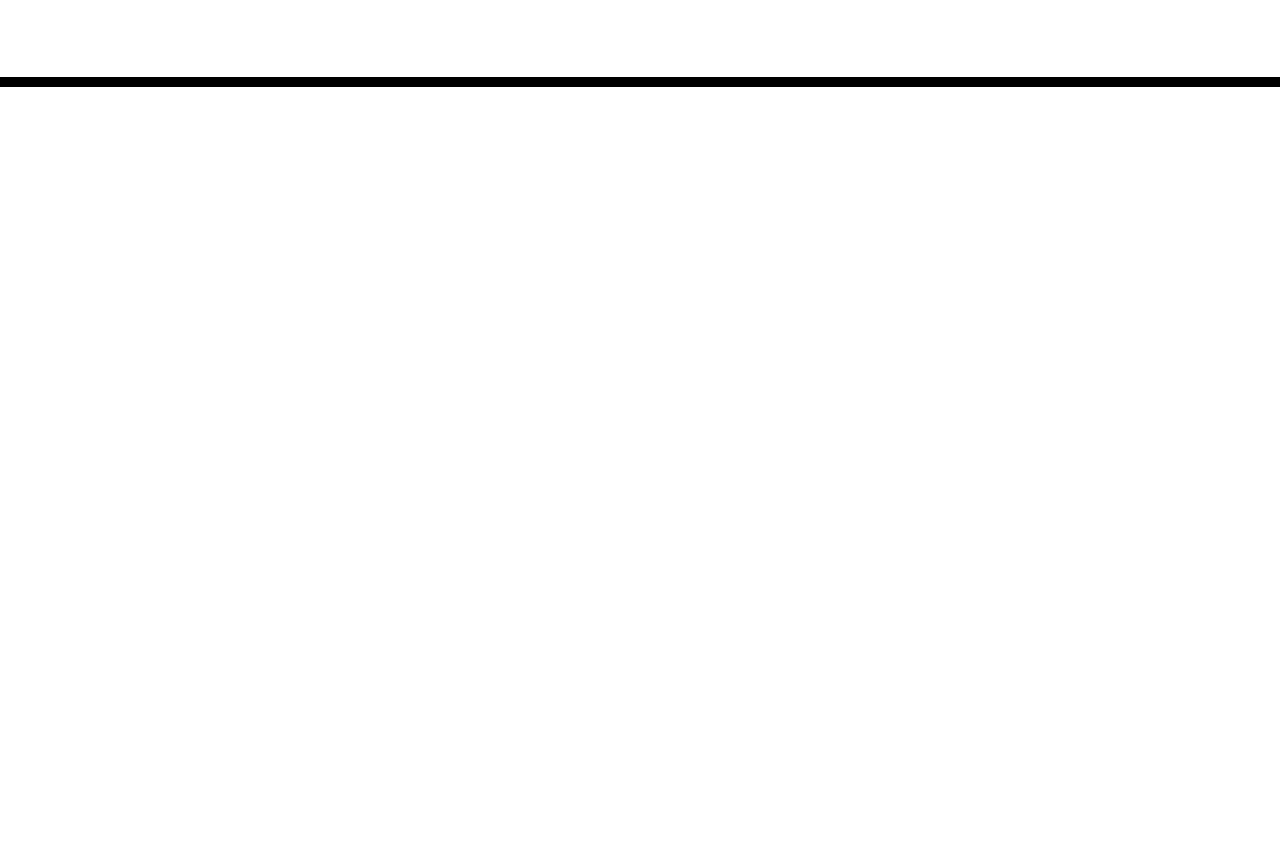
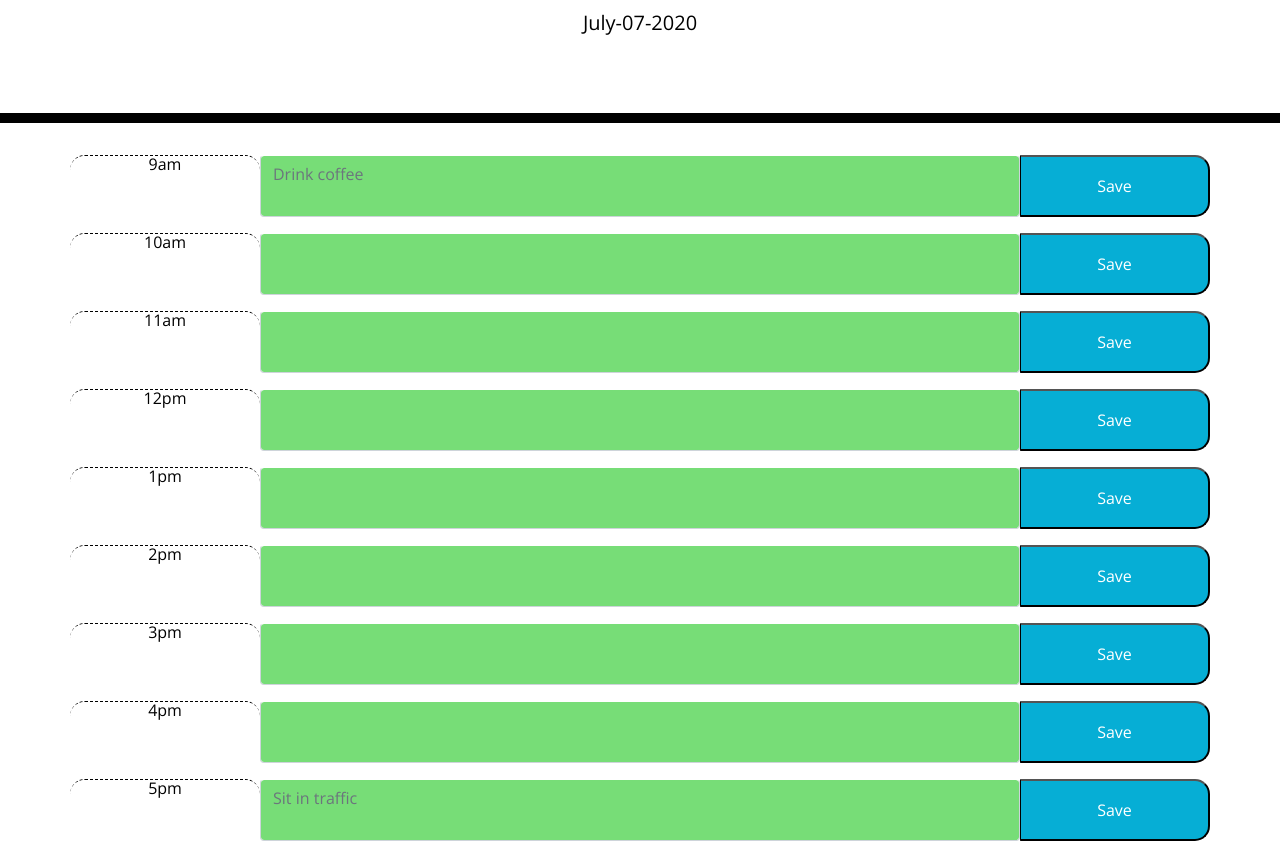
Before and after one commit to nlamonaco86/PlannerApplication, a plain HTML site: page index.html in a window 1280 px wide. Shown: the part 181-1038 px from the top of the page. Before the commit the page ends 800 px from the top, so only its background shows below. Drawn offline with nearby package versions, Linux system fonts and the light colour scheme; files that its build step writes are made by us from their sources.

```diff
--- a/index.html
+++ b/index.html
@@ -4,22 +4,31 @@
     <meta charset="UTF-8" />
     <meta name="viewport" content="width=device-width, initial-scale=1.0" />
     <meta http-equiv="X-UA-Compatible" content="ie=edge" />
+    <!-- Bootstrap -->
     <link
       rel="stylesheet"
       href="https://stackpath.bootstrapcdn.com/bootstrap/4.3.1/css/bootstrap.min.css"
     />
+    <!-- Fonts -->
     <link
       rel="stylesheet"
       href="https://use.fontawesome.com/releases/v5.8.1/css/all.css"
       integrity="sha384-50oBUHEmvpQ+1lW4y57PTFmhCaXp0ML5d60M1M7uH2+nqUivzIebhndOJK28anvf"
       crossorigin="anonymous"
     />
+    <!-- Fonts -->
     <link
       href="https://fonts.googleapis.com/css?family=Open+Sans&display=swap"
       rel="stylesheet"
     />
-    <link rel="stylesheet" href="style.css" />
-    <script src="assets/script.js"></script>
+    <!-- Stylesheet -->
+    <link rel="stylesheet" href="assets/style.css" />
+    <!-- JQuery -->
+    <script src="https://code.jquery.com/jquery-3.4.1.min.js"></script>
+    <!-- Moment -->
+    <script src="https://cdnjs.cloudflare.com/ajax/libs/moment.js/2.24.0/moment.min.js"></script>
+    <!-- Script -->
+    <script src="assets/script.js" defer></script>
 
     <title>Work Day Scheduler</title>
   </head>
@@ -29,12 +38,57 @@
       <h1 class="display-3">Work Day Scheduler</h1>
       <p class="lead">A simple calendar app for scheduling your work day</p>
       <p id="currentDay" class="lead"></p>
+      <!-- <p id="endofDay" class="lead"></p> -->
     </header>
     <div class="container">
-      <!-- Timeblocks go here -->
-    </div>
+<div class="row form-group">
+    <p class="col-lg-2 description time-block hour">9am</p>
+    <textarea class="form-control col-lg-8 block description textarea block" id="am9" placeholder="Drink coffee"></textarea>
+    <button class="col-lg-2 saveBtn" id="btn9">Save</button>
+  </div>
+  <div class="row form-group">
+    <p class="col-lg-2 description time-block hour">10am</p>
+    <textarea class="form-control col-lg-8 block description textarea block" id="am10"></textarea>
+    <button class="col-lg-2 saveBtn" id="btn10">Save</button>
+  </div>
+  <div class="row form-group">
+    <p class="col-lg-2 description time-block hour">11am</p>
+    <textarea class="form-control col-lg-8 block description textarea block" id="am11"></textarea>
+    <button class="col-lg-2 saveBtn" id="btn11">Save</button>
+  </div>
+  <div class="row form-group">
+    <p class="col-lg-2 description time-block hour">12pm</p>
+    <textarea class="form-control col-lg-8 block description textarea block" id="pm12"></textarea>
+    <button class="col-lg-2 saveBtn" id="btn12">Save</button>
+  </div>
+  <div class="row form-group">
+    <p class="col-lg-2 description time-block hour">1pm</p>
+    <textarea class="form-control col-lg-8 block description textarea block" id="pm13"></textarea>
+    <button class="col-lg-2 saveBtn" id="btn13">Save</button>
+  </div>
+  <div class="row form-group">
+    <p class="col-lg-2 description time-block hour">2pm</p>
+    <textarea class="form-control col-lg-8 block description textarea block" id="pm14"></textarea>
+    <button class="col-lg-2 saveBtn" id="btn14">Save</button>
+  </div>
+  <div class="row form-group">
+    <p class="col-lg-2 description time-block hour">3pm</p>
+    <textarea class="form-control col-lg-8 block description textarea block" id="pm15"></textarea>
+    <button class="col-lg-2 saveBtn" id="btn15">Save</button>
+  </div>
+  <div class="row form-group">
+    <p class="col-lg-2 description time-block hour">4pm</p>
+    <textarea class="form-control col-lg-8 block description textarea block" id="pm16"></textarea>
+    <button class="col-lg-2 saveBtn" id="btn16">Save</button>
+  </div>
+  <div class="row form-group">
+    <p class="col-lg-2 description time-block hour">5pm</p>
+    <textarea class="form-control col-lg-8 block description textarea block" id="pm17" placeholder="Sit in traffic"></textarea>
+    <button class="col-lg-2 saveBtn" id="btn17">Save</button>
+  </div>
+</div>
+         </div>
 
-    <script src="https://code.jquery.com/jquery-3.4.1.min.js"></script>
-    <script src="https://cdnjs.cloudflare.com/ajax/libs/moment.js/2.24.0/moment.min.js"></script>
+
   </body>
 </html>
```
